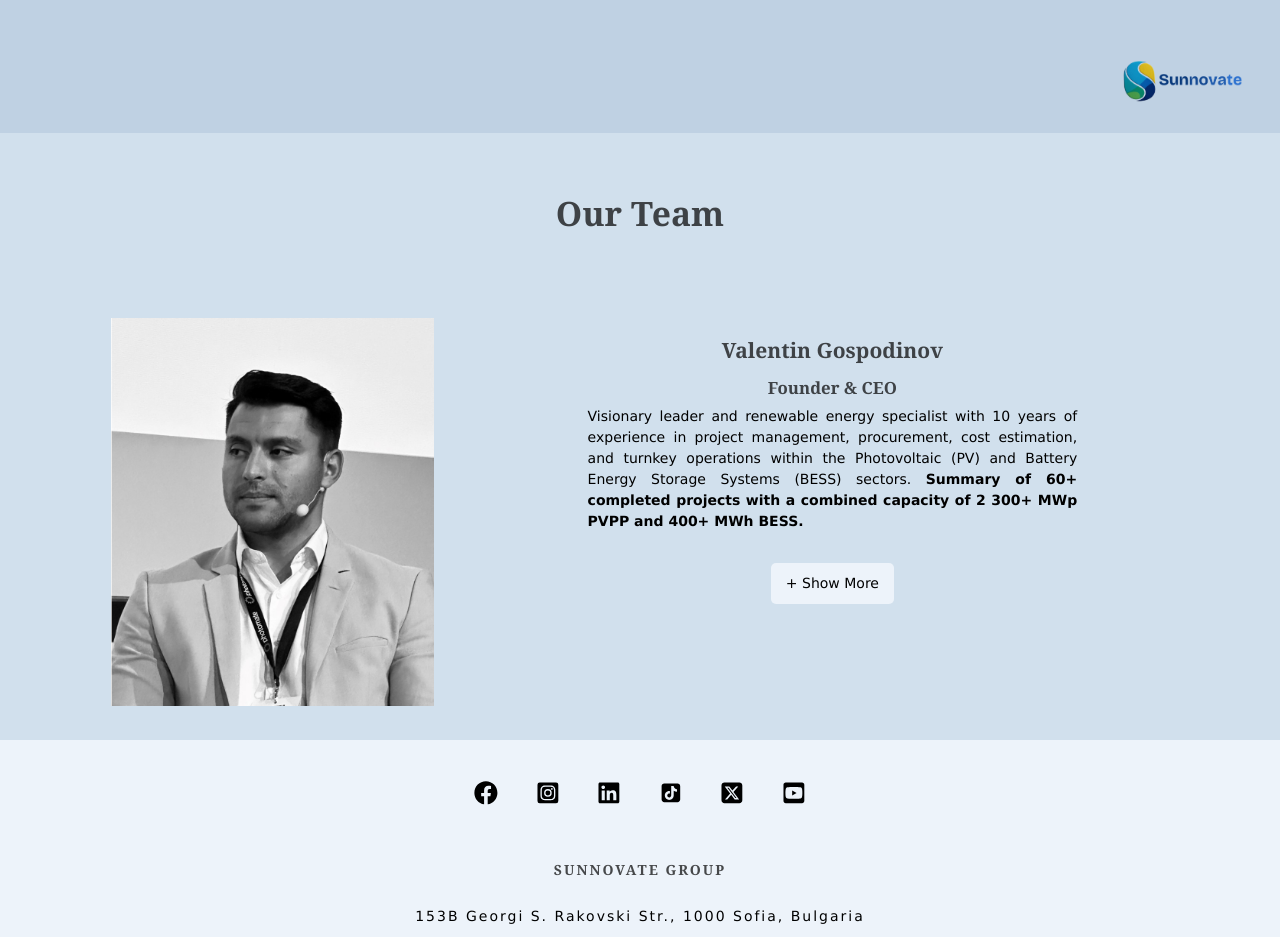
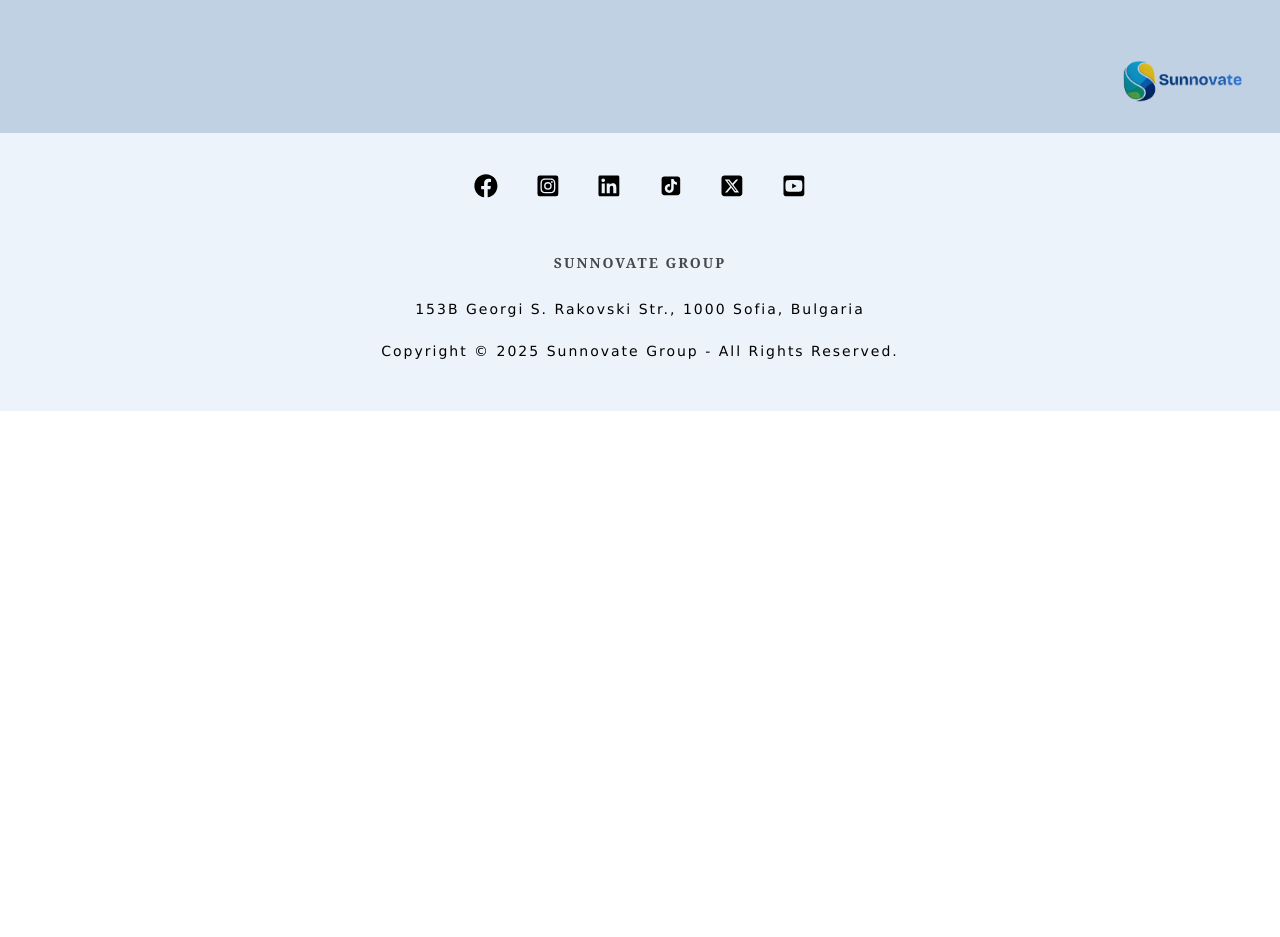
Before and after one commit to Petar-Dinev/sunnovate-group, a React (Vite) app: page /about-us in a window 1280 px wide. Shown: the part 900-1837 px from the top of the page. After the commit the page ends 1311 px from the top, so only its background shows below. Built offline with nearby package versions, Linux system fonts and the light colour scheme.

Commit message:
Refactor about and home page

```diff
--- a/src/components/about/AboutUs.jsx
+++ b/src/components/about/AboutUs.jsx
@@ -2,7 +2,6 @@ import { useState } from "react";
 import styles from "./AboutUs.module.css";
 
 export default function AboutUs() {
-  const [showMore, setShowMore] = useState(false);
 
   return (
     <section className={styles["about-section"]}>
@@ -29,71 +28,6 @@ export default function AboutUs() {
         </ul>
         <span className={styles['logo-span']}><img src="logo.png" alt="logo-img" /></span>
       </section>
-      {/* <section className={styles["company-info"]}>
-        <section className={styles["info-section"]}>
-          <h4>About Sunnovate Group</h4>
-          <h5>OUR MISSION</h5>
-          <p>
-            At Sunnovate Group, our mission is to accelerate the global
-            transition to clean, renewable energy by delivering innovative,
-            efficient, and sustainable solar power solutions. We are committed
-            to leveraging cutting-edge technology, engineering excellence, and
-            strategic partnerships to create a greener future. By empowering
-            businesses and communities with reliable and future-proof energy
-            systems, we drive positive environmental and economic impact
-            worldwide.
-          </p>
-        </section>
-        <section className={styles["company-info-img-section"]}>
-          <img
-            className={styles["company-info-img"]}
-            src="https://img1.wsimg.com/isteam/getty/2149036305/:/cr=t:0%25,l:0%25,w:100%25,h:100%25/rs=w:4605,m"
-            alt="sheep"
-          />
-        </section>
-      </section> */}
-      <section className={styles["founder-info"]}>
-        <h2>Our Team</h2>
-        <section className={styles["founder-img-section"]}>
-          <img
-            className={styles["founder-img"]}
-            src="Valentin-4x5.jpg"
-            alt="founder"
-          />
-        </section>
-        <section className={styles["founder-info-section"]}>
-          <h4>Valentin Gospodinov</h4>
-          <h5>Founder & CEO</h5>
-          <p>
-            Visionary leader and renewable energy specialist with 10 years of
-            experience in project management, procurement, cost estimation, and
-            turnkey operations within the Photovoltaic (PV) and Battery Energy
-            Storage Systems (BESS) sectors.{" "}
-            <b>
-              Summary of 60+ completed projects with a combined capacity of 2 300+
-              MWp PVPP and 400+ MWh BESS.
-            </b>
-          </p>
-          {showMore && (
-            <p className={styles["extra-text"]}>
-              Proven track record of delivering large-scale solar energy
-              projects across Europe, the Middle East, and the USA. As the
-              Founder of <strong>Sunnovate Group</strong>, committed to driving
-              innovation, sustainability, and operational excellence in
-              renewable energy solutions. Skilled in strategic planning,
-              contract negotiations, supply chain management, and team
-              leadership, with a focus on delivering high-value, scalable, and
-              sustainable energy solutions.
-            </p>
-          )}
-          <button
-            onClick={() => setShowMore(!showMore)}
-            className={styles["toggle-btn"]}
-          >
-            {showMore ? "- Show Less" : "+ Show More"}
-          </button>
-        </section>
-      </section>
     </section>
   );
 }
--- a/src/components/about/AboutUs.module.css
+++ b/src/components/about/AboutUs.module.css
@@ -104,53 +104,3 @@
     width: 100%;
     height: auto;
 }
-
-.founder-info {
-    display: flex;
-    padding: 2em;
-    gap: 5em;
-    flex-wrap: wrap;
-    /* background-color: #edf3fa; */
-}
-.founder-info h2:first-child {
-    flex: 1 1 100%;
-}
-
-.founder-img-section {
-    flex: 0 1 40%;
-    padding: 0 1em;
-}
-
-.founder-img {
-    width: 70%;
-    aspect-ratio: 5/6;
-}
-
-.founder-info-section {
-    flex: 0 1 40%;
-    text-align: center;
-}
-
-.founder-info-section p {
-    text-align: justify;
-}
-
-.toggle-btn {
-    background-color: #edf3fa;
-    color: black;
-    border: none;
-    padding: 10px 15px;
-    cursor: pointer;
-    margin-top: 10px;
-    border-radius: 5px;
-}
-
-.toggle-btn:hover {
-    background-color: #d1e0ed;
-}
-
-@media (max-width: 600px) {
-    .founder-info {
-        flex-direction: column;
-    }
-}
--- a/src/components/home/Home.jsx
+++ b/src/components/home/Home.jsx
@@ -14,6 +14,7 @@ const images = [
 ]
 
 export default function Home() {
+  const [showMore, setShowMore] = useState(false);
   const [index, setIndex] = useState(0);
   useEffect(() => {
     const interval = setInterval(() => {
@@ -36,13 +37,6 @@ export default function Home() {
             CONTACT US
           </Link>
         </section>
-      </section>
-      <section className={styles["video-section"]}>
-        <h2>Experience & Executive summary</h2>
-        <video className={styles["background-video"]} autoPlay loop muted playsInline>
-          <source src="video-slide2.mp4" type="video/mp4" />
-          Your browser does not support the video tag.
-        </video>
       </section>
       <section className={styles["home-content-section"]}>
         <h2>Benefits of Partnering with us</h2>
@@ -72,6 +66,55 @@ export default function Home() {
         </ul>
         <span className={styles['logo-span']}><img src="" alt="" /></span>
       </section>
+      <section className={styles["founder-info"]}>
+        <h2>Team Experience & Executive summary</h2>
+        <section className={styles["founder-img-section"]}>
+          <img
+            className={styles["founder-img"]}
+            src="Valentin-4x5.jpg"
+            alt="founder"
+          />
+        </section>
+        <section className={styles["founder-info-section"]}>
+          <h4>Valentin Gospodinov</h4>
+          <h5>Founder & CEO</h5>
+          <p>
+            Visionary leader and renewable energy specialist with 10 years of
+            experience in project management, procurement, cost estimation, and
+            turnkey operations within the Photovoltaic (PV) and Battery Energy
+            Storage Systems (BESS) sectors.{" "}
+            <b>
+              Summary of 60+ completed projects with a combined capacity of 2 300+
+              MWp PVPP and 400+ MWh BESS.
+            </b>
+          </p>
+          {showMore && (
+            <p className={styles["extra-text"]}>
+              Proven track record of delivering large-scale solar energy
+              projects across Europe, the Middle East, and the USA. As the
+              Founder of <strong>Sunnovate Group</strong>, committed to driving
+              innovation, sustainability, and operational excellence in
+              renewable energy solutions. Skilled in strategic planning,
+              contract negotiations, supply chain management, and team
+              leadership, with a focus on delivering high-value, scalable, and
+              sustainable energy solutions.
+            </p>
+          )}
+          <button
+            onClick={() => setShowMore(!showMore)}
+            className={styles["toggle-btn"]}
+          >
+            {showMore ? "- Show Less" : "+ Show More"}
+          </button>
+        </section>
+      </section>
+      <section className={styles["video-section"]}>
+        <video className={styles["background-video"]} autoPlay loop muted playsInline>
+          <source src="video-slide2.mp4" type="video/mp4" />
+          Your browser does not support the video tag.
+        </video>
+      </section>
+
     </section>
   );
 }
--- a/src/components/home/Home.module.css
+++ b/src/components/home/Home.module.css
@@ -99,12 +99,57 @@
     /* Sends the video behind other content */
 }
 
-.video-section h2 {
-    font-size: 2rem;
-    position: absolute;
-    top: 5%;
-    z-index: 1000;
-    transform: translateY(-50%);
+.founder-info {
+    display: flex;
+    padding: 2em;
+    gap: 5em;
+    flex-wrap: wrap;
+    background-color: #d1e0ed;
+}
+.founder-info h2:first-child {
+    flex: 1 1 100%;
+    text-align: center;
+}
+
+.founder-img-section {
+    flex: 0 1 40%;
+    display: flex;
+    justify-content: center;
+    align-items: center;
+}
+
+.founder-img {
+    width: 60%;
+    aspect-ratio: 5/6;
+}
+
+.founder-info-section {
+    flex: 0 1 40%;
+    text-align: center;
+}
+
+.founder-info-section p {
+    text-align: justify;
+}
+
+.toggle-btn {
+    background-color: #edf3fa;
+    color: black;
+    border: none;
+    padding: 10px 15px;
+    cursor: pointer;
+    margin-top: 10px;
+    border-radius: 5px;
+}
+
+.toggle-btn:hover {
+    background-color: #d1e0ed;
+}
+
+@media (max-width: 600px) {
+    .founder-info {
+        flex-direction: column;
+    }
 }
 
 @media (max-width: 1000px) {
@@ -151,6 +196,9 @@
         margin: 0 4em;
         font-size: 12px;
     }
+    .founder-img {
+        width: 70%;
+    }
 
 }
 
@@ -163,6 +211,9 @@
         font-size: 1.3rem;
         top: 9%;
         /* Adjust heading size for smaller screens */
+    }
+    .founder-img {
+        width: 80%;
     }
 
 }
@@ -180,6 +231,10 @@
     .contract-link {
         margin: 0 2em;
         font-size: 12px;
+    }
+
+    .founder-img {
+        width: 50%;
     }
 
 }
@@ -200,6 +255,9 @@
     .video-section {
         height: 33vh;
         /* Further adjust section height for smaller screens */
+    }
+    .founder-img {
+        width: 60%;
     }
 }
 
@@ -234,4 +292,7 @@
         font-size: 2rem;
         /* Adjust heading size for smaller screens */
     }
+    .founder-img {
+        width: 70%;
+    }
 }
```
